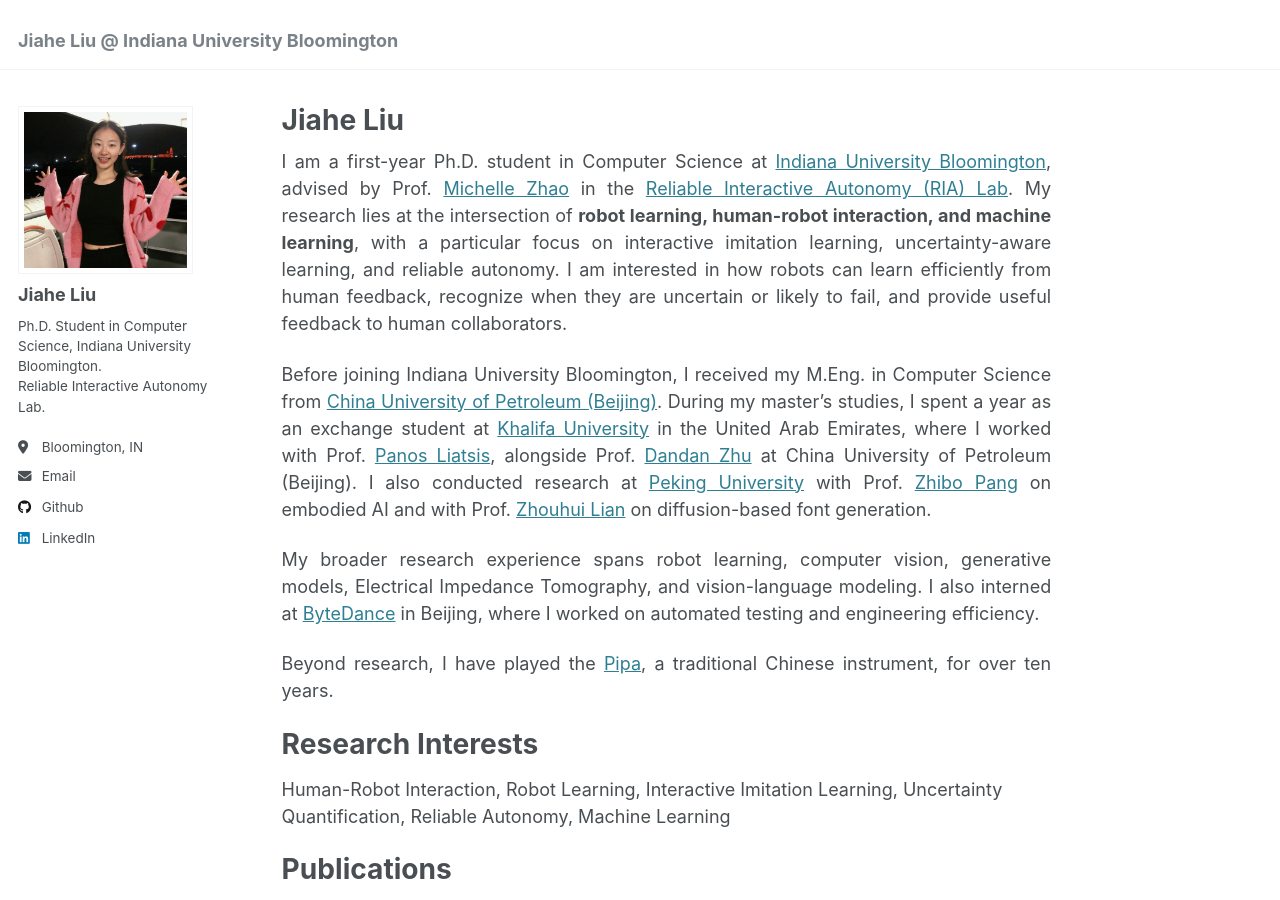
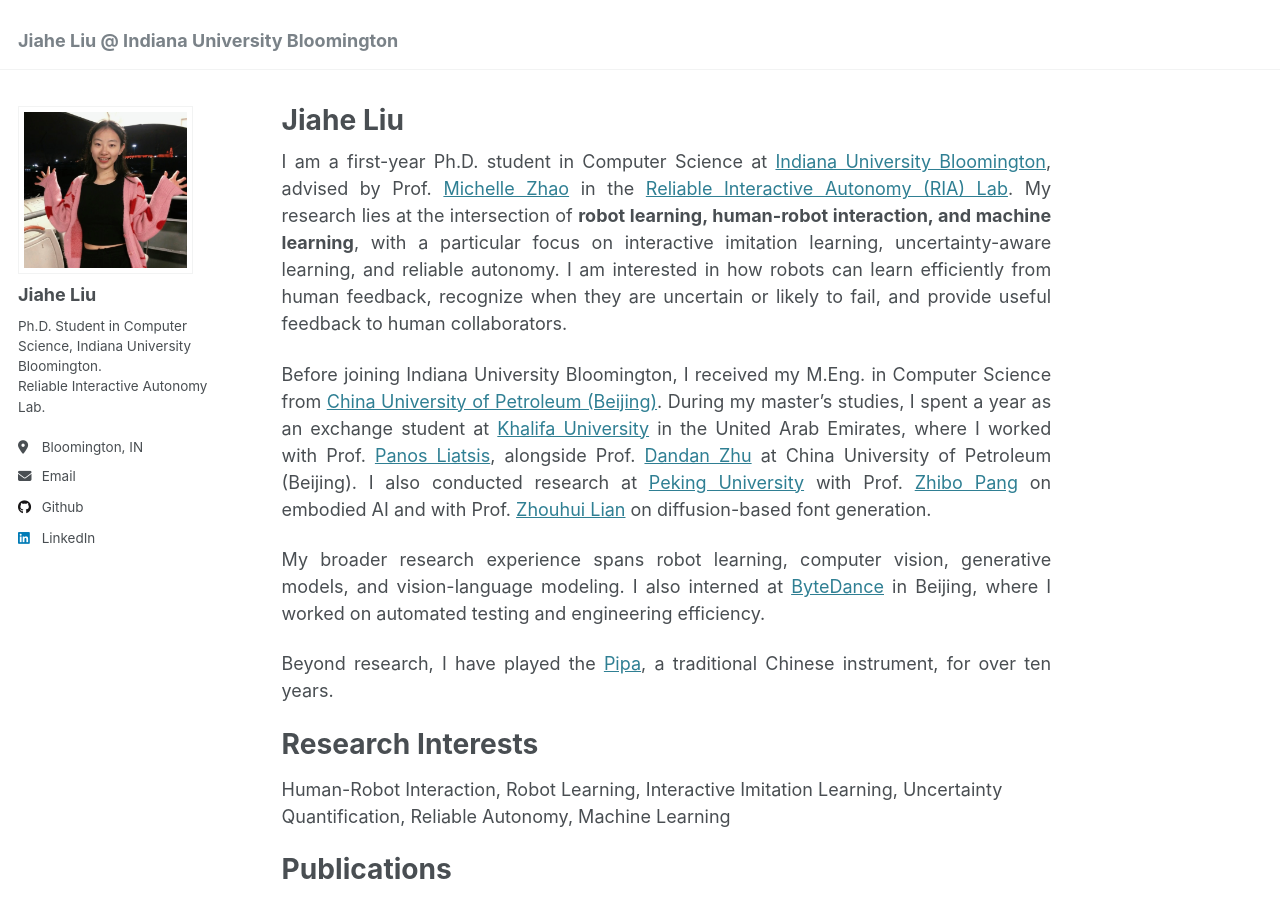
Before and after one commit to jiahe-liu/jiahe-liu.github.io, a Jekyll site: the page built from _pages/about.md, in a window 1280 px wide and 900 px high. Built offline with Jekyll 4.4.1, drawn with Linux system fonts in a browser that asks for light colours.

Commit message:
Remove Electrical Impedance Tomography from homepage

```diff
--- a/_pages/about.md
+++ b/_pages/about.md
@@ -13,7 +13,7 @@ I am a first-year Ph.D. student in Computer Science at [Indiana University Bloom
 
 Before joining Indiana University Bloomington, I received my M.Eng. in Computer Science from [China University of Petroleum (Beijing)](https://www.cup.edu.cn/cupai/index.htm). During my master's studies, I spent a year as an exchange student at [Khalifa University](https://www.ku.ac.ae/department/department-of-computer-science#about) in the United Arab Emirates, where I worked with Prof. [Panos Liatsis](https://www.ku.ac.ae/college-people/panos-liatsis), alongside Prof. [Dandan Zhu](https://www.cup.edu.cn/cupai/szdw/jsml/856a0903b2ea4e78a1e6001ba846b9d3.htm) at China University of Petroleum (Beijing). I also conducted research at [Peking University](https://english.pku.edu.cn/) with Prof. [Zhibo Pang](https://pku-pi-lab.github.io/#professor) on embodied AI and with Prof. [Zhouhui Lian](https://www.wict.pku.edu.cn/zlian/) on diffusion-based font generation.
 
-My broader research experience spans robot learning, computer vision, generative models, Electrical Impedance Tomography, and vision-language modeling. I also interned at [ByteDance](https://www.bytedance.com/en/) in Beijing, where I worked on automated testing and engineering efficiency.
+My broader research experience spans robot learning, computer vision, generative models, and vision-language modeling. I also interned at [ByteDance](https://www.bytedance.com/en/) in Beijing, where I worked on automated testing and engineering efficiency.
 
 Beyond research, I have played the [Pipa](https://en.wikipedia.org/wiki/Pipa), a traditional Chinese instrument, for over ten years.
 
```
